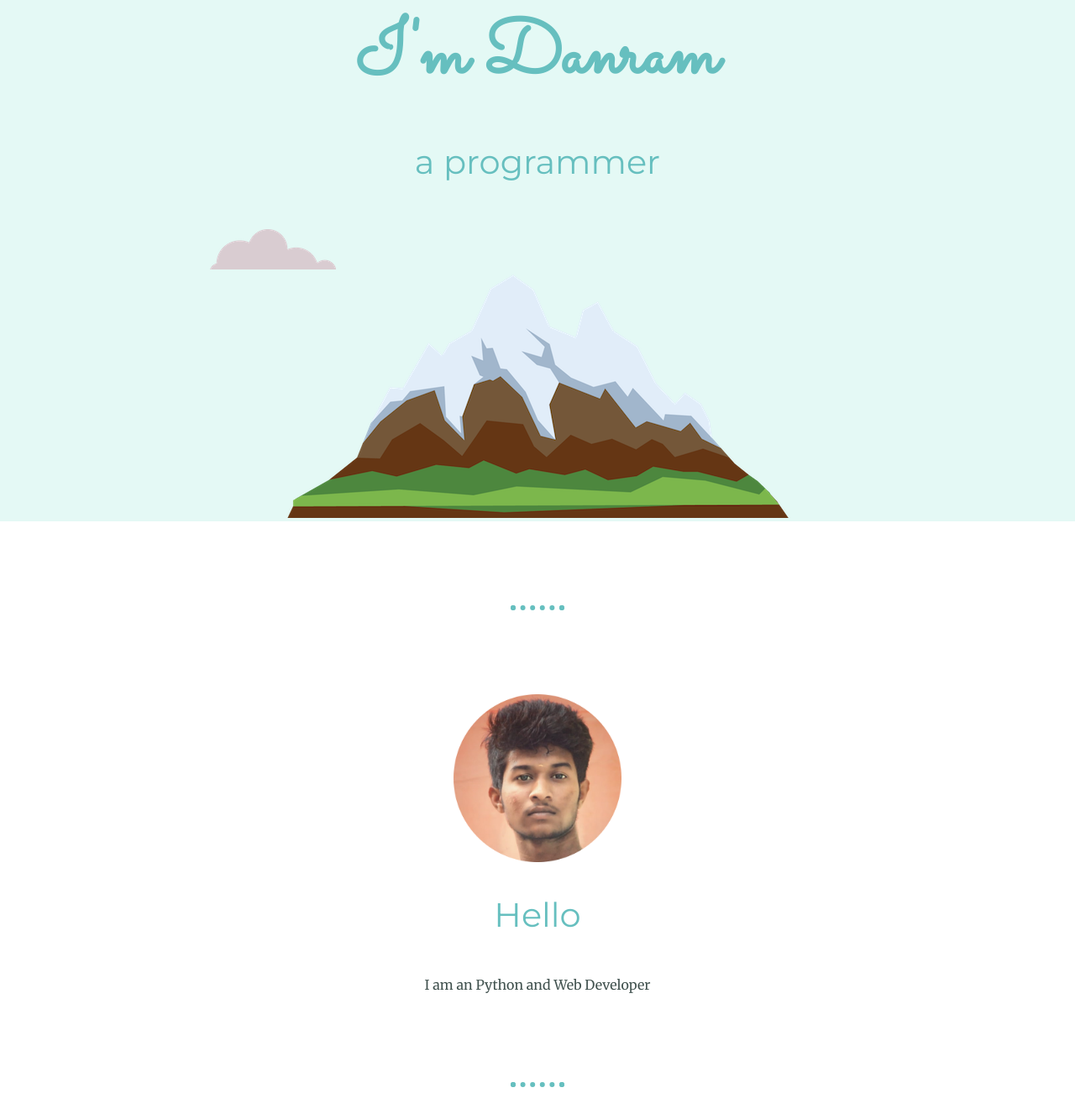
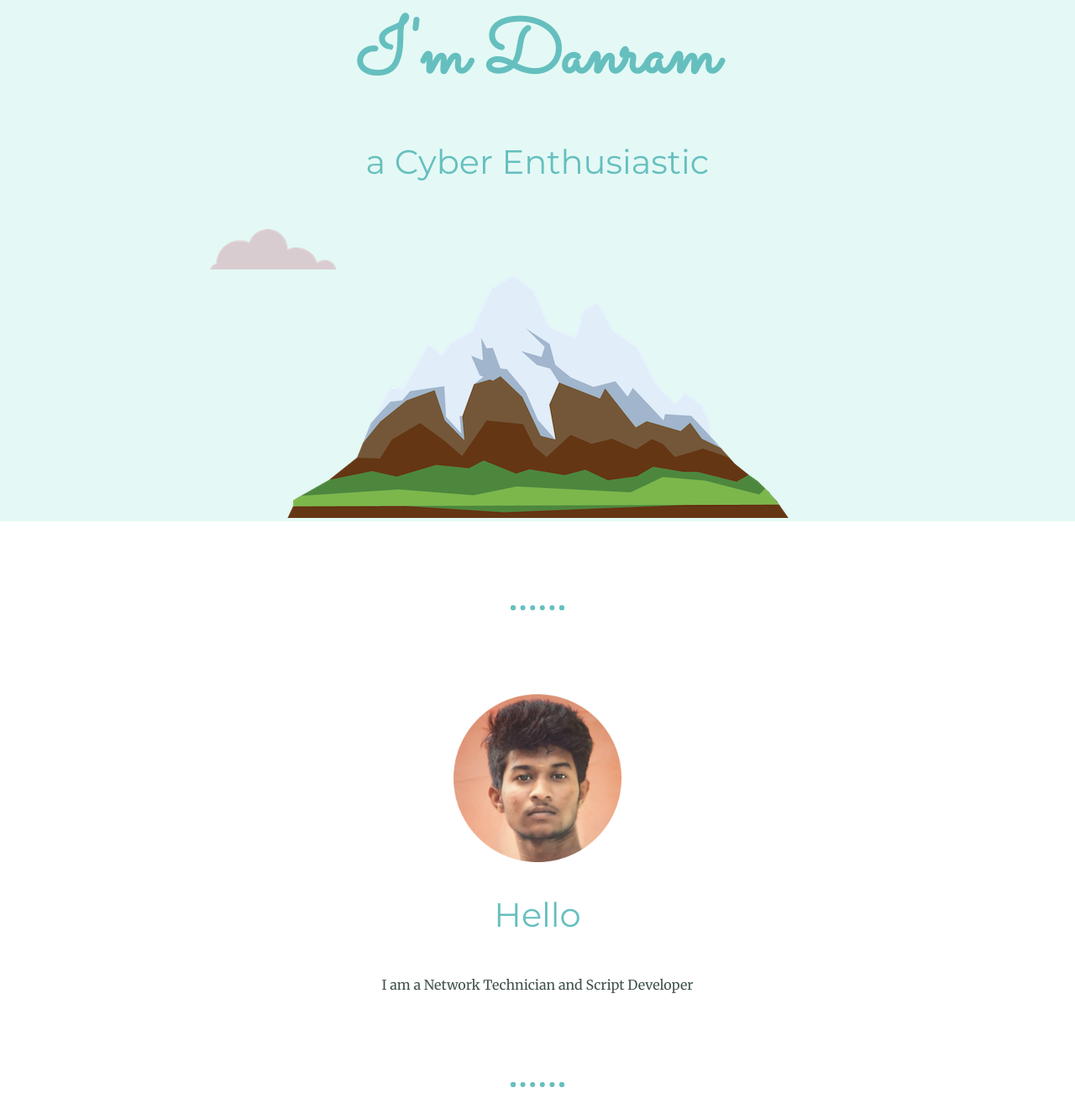
Before and after one commit to Danramdr/My-site, a plain HTML site: page index.html in a window 1280 px wide. Shown: the part 147-1480 px from the top of the page at 84% size. Drawn offline with Linux system fonts and the light colour scheme.

Commit message:
Update index.html

```diff
--- a/index.html
+++ b/index.html
@@ -15,7 +15,7 @@
     <div class="title-text">
       <h1>I'm Danram</h1>
       <!-- <h2>a <span class="pro">pro</span>grammer.</h2> -->
-      <h2>a programmer</h2>
+      <h2>a Cyber Enthusiastic</h2>
     </div>
     <img class="bottom-cloud" src="images/cloud.png" alt="cloud">
     <img class="mountain" src="images/mountain.png" alt="mountain-img">
@@ -26,7 +26,7 @@
     <div class="profile">
       <img class="profileimg" src="images/new1.png" alt="Danram-profile-img">
       <h2>Hello</h2>
-      <p class="intro">I am an Python and Web Developer</p>
+      <p class="intro">I am a Network Technician and Script Developer</p>
     </div>
     <hr>
     <div class="skills">
```
